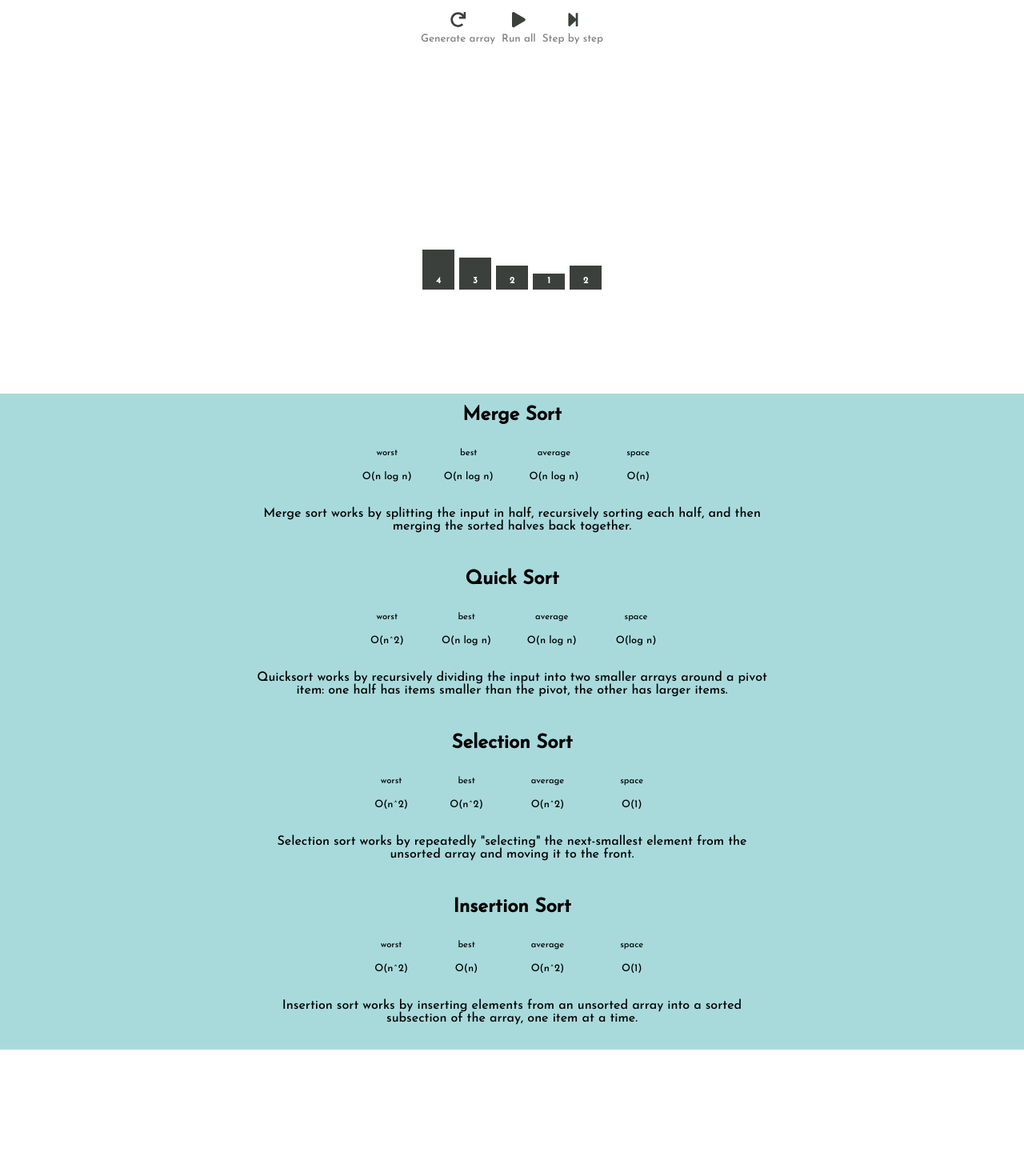
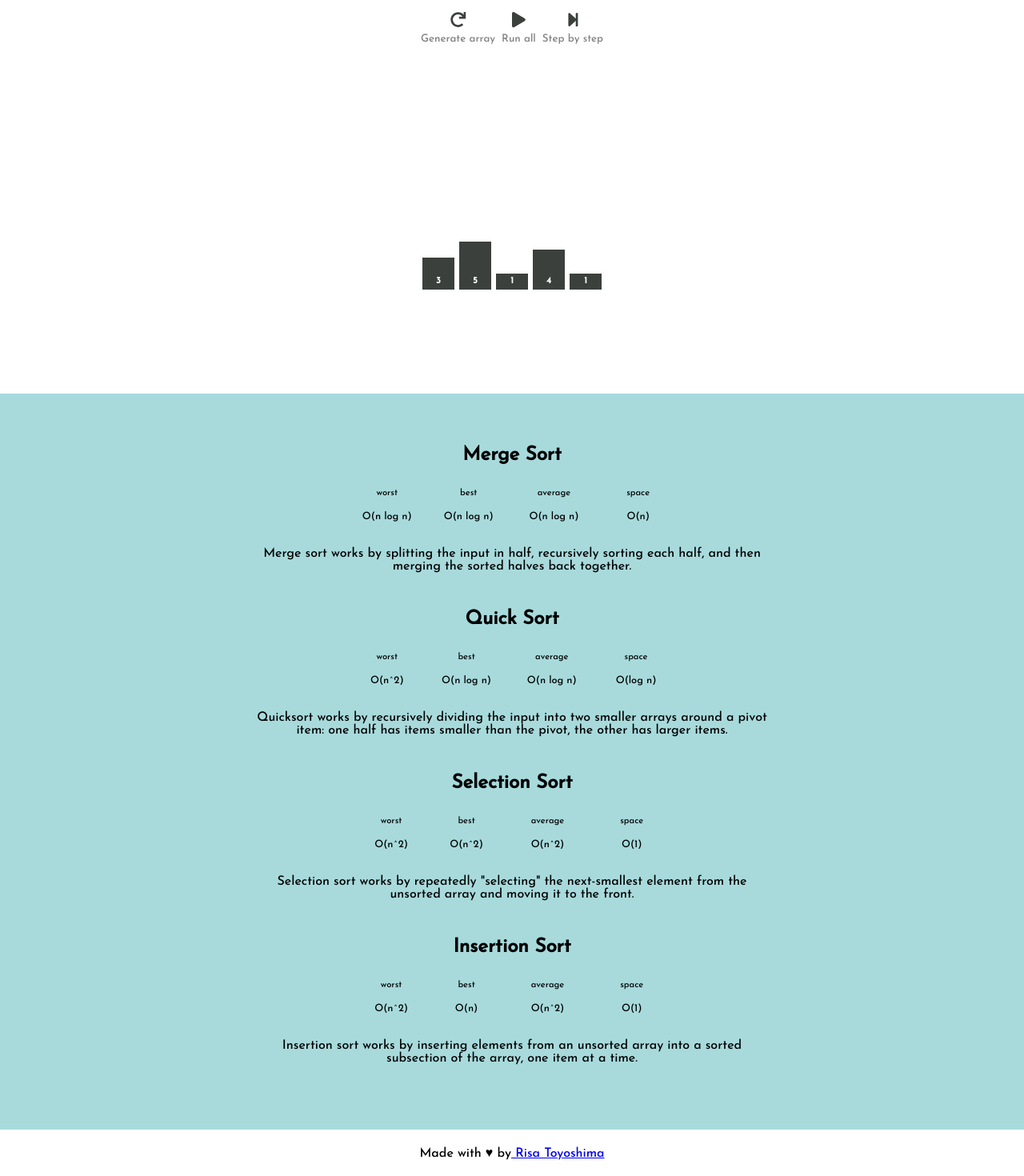
Before and after one commit to risatoy/sort-visualizer, a React (Create React App) app: page / in a window 1280 px wide. Shown: the part 149-1619 px from the top of the page at 80% size. Before the commit the page ends 1461 px from the top, so only its background shows below. Built offline with nearby package versions, Linux system fonts and the light colour scheme.

Commit message:
Updated misc

```diff
--- a/src/sortDetails.css
+++ b/src/sortDetails.css
@@ -1,6 +1,7 @@
 #sort-description-container {
     text-align: center;
     margin-top: 7rem;
+    padding: 50px 0;
     background-color: #a8dadc;
 }
 
@@ -30,3 +31,8 @@
 .bigo-compornent span{
     font-size: 0.8rem;
 }
+
+#footer {
+    margin: auto;
+    padding: 20px;
+}
--- a/src/sortDetails.jsx
+++ b/src/sortDetails.jsx
@@ -103,6 +103,10 @@ export default class SortDetails extends React.Component {
                         <p>Insertion sort works by inserting elements from an unsorted array into a sorted subsection of the array, one item at a time.</p>
                     </div>
                 </div>
+                <div id="footer">
+                    Made with ♥ by
+                    <a href="https://github.com/risatoy"> Risa Toyoshima </a>
+                </div>
             </div>
         )
     }
--- a/src/sortVisualizer/sortVisualizer.jsx
+++ b/src/sortVisualizer/sortVisualizer.jsx
@@ -35,11 +35,11 @@ export default class SortingVisualizer extends React.Component {
     }
 
     generateArray() {
-        let array = [4,3,2,1,2];
-        // let array = []
-        // for (let i = 0; i < 10; i++) {
-        //     array.push(randomIntFromInterval(5, 100));
-        // }
+        // let array = [4,3,2,1,2];
+        let array = []
+        for (let i = 0; i < 5; i++) {
+            array.push(randomIntFromInterval(1, 5));
+        }
         this.setState({array});
         this.state.array = array;
     }
```
